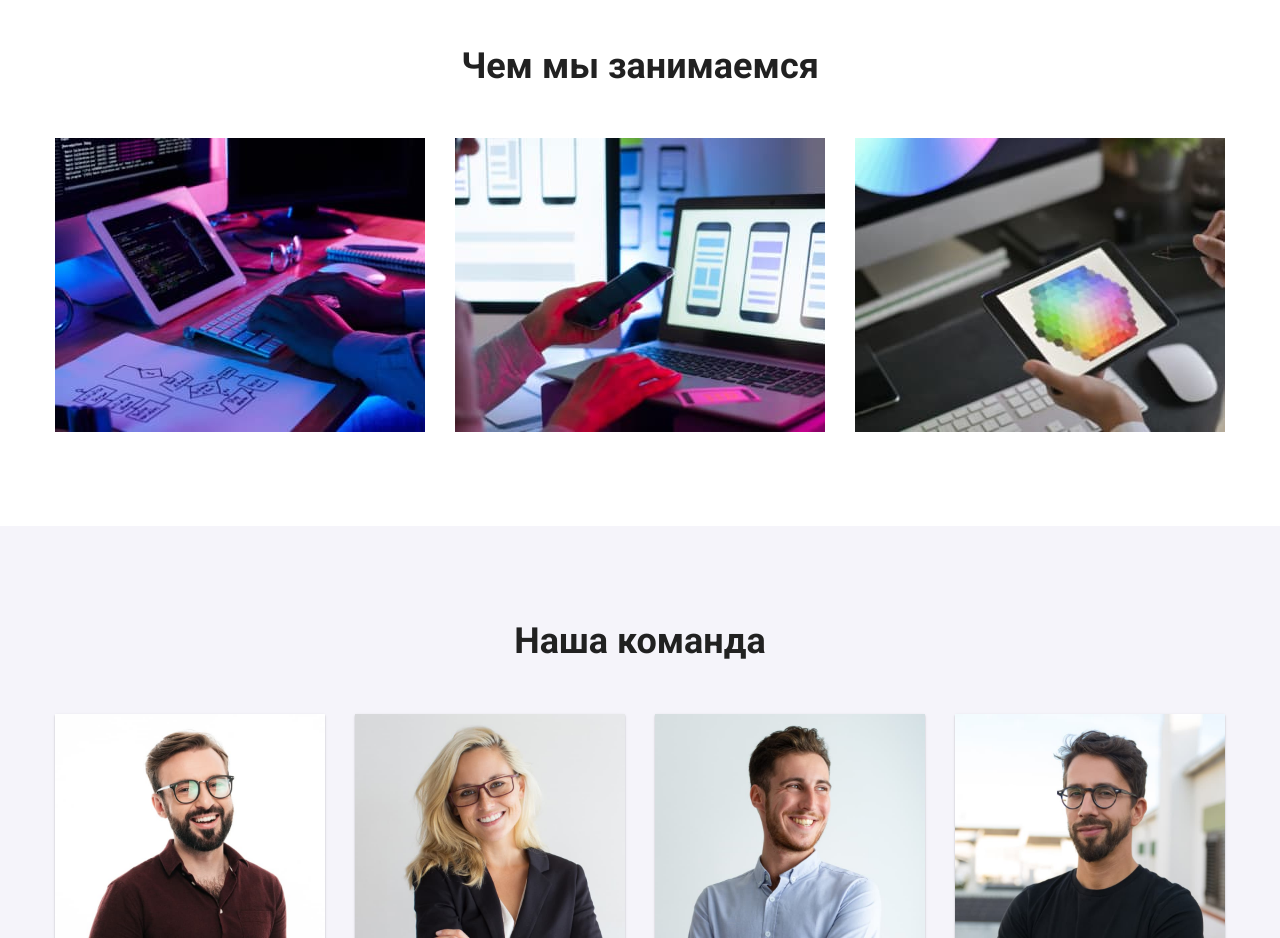
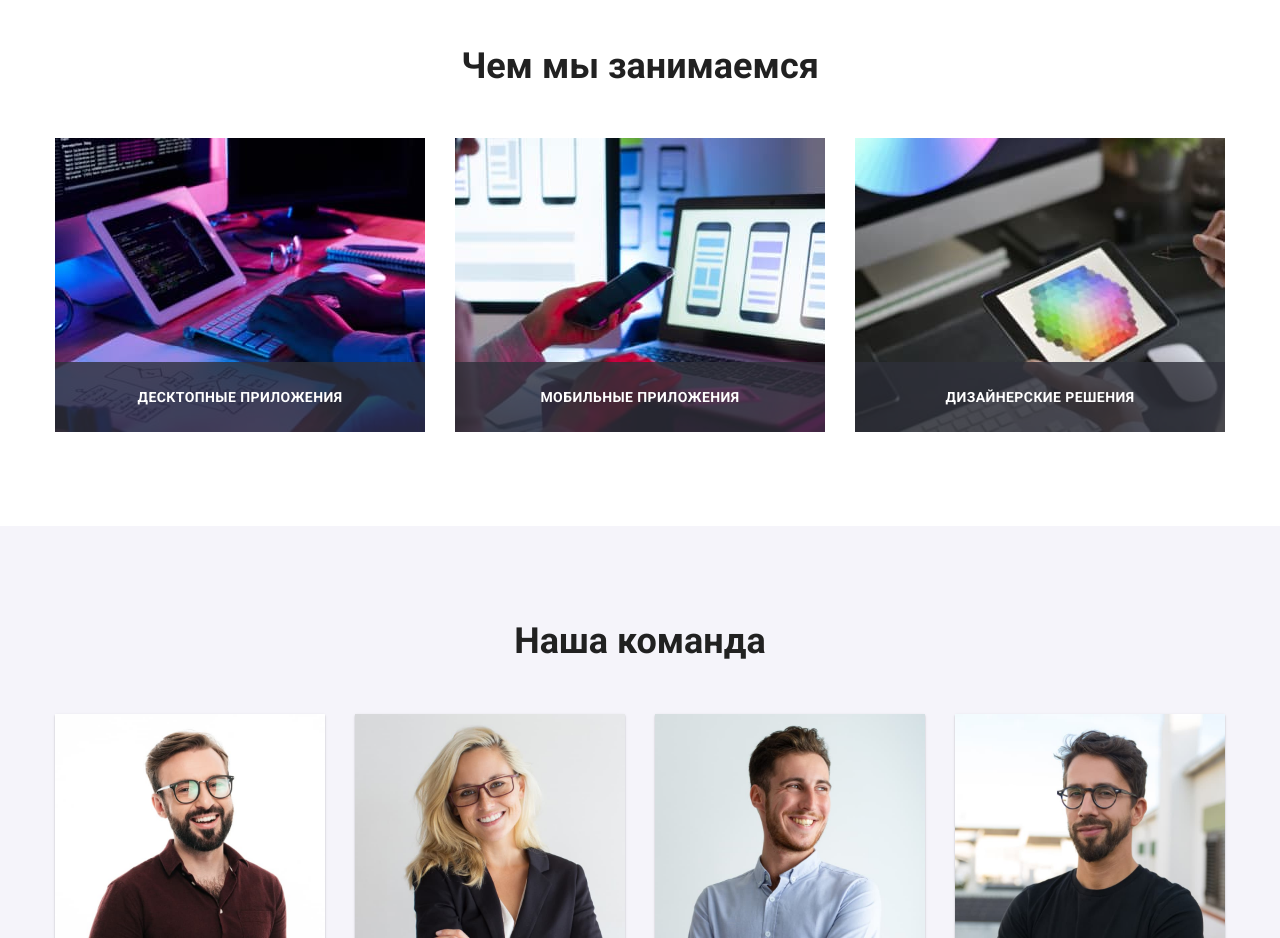
Before and after one commit to Serhii-Filatov/goit-markup-hw-05, a plain HTML site: page index.html in a window 1280 px wide. Shown: the part 1100-2038 px from the top of the page. Drawn offline with nearby package versions, Linux system fonts and the light colour scheme.

Commit message:
Добавил подписи в блок Чем мы занимаемся

```diff
--- a/css/styles.css
+++ b/css/styles.css
@@ -273,6 +273,26 @@ p {
   background-position: center;
 
 }
+
+/* * Модальное окно * */
+/* .backdrop .is-hidden{
+  visibility: hidden;
+  opacity: 0;
+  pointer-events: none;
+}
+
+.backdrop{
+  position: fixed;
+  top: 0;
+  left: 0;
+  width: 100%;
+  height: 100%;
+  background-color: rgba(0, 0, 0, 0.5);
+  opacity: 1;
+  visibility: visible;
+  transition: opacity 250ms cubic-bezier(0.4, 0, 0.2, 1), visibility 250ms cubic-bezier(0.4, 0, 0.2, 1);
+} */
+
 /* *==================================================* */
 
 /* * What are we doing section * */
@@ -340,6 +360,28 @@ p {
   font-weight: 700;
   line-height: 1.2;
 }
+.section-txt-position {
+  display: flex;
+  width: 370px;
+  height: 70px;
+  justify-content: center;
+  align-items: center;
+  position:absolute;
+  bottom: 0;
+
+  color: #FFFFFF;
+  font-weight: 700;
+  font-size: 14px;
+  line-height: 16px;
+  letter-spacing: 0.03em;
+  text-transform: uppercase;
+
+  background: rgba(47, 48, 58, 0.8);
+}
+.position-txt{
+  position:relative;
+}
+
 
 /* * Section images * */
 
--- a/index.html
+++ b/index.html
@@ -74,7 +74,16 @@
             для вашего бизнеса
           </h1>
           <!-- Hero button -->
-          <button class="hero-button" type="button">Заказать услугу</button>
+          <button class="hero-button" type="button" data-modal-open>Заказать услугу</button>
+
+          <!-- TODO Модальное окно -->
+          <!-- <div class="backdrop is-hidden" data-modal-close>
+            <div class="modal" data-modal>
+
+              <button data-modal-close>Закрыть</button>
+            </div>
+
+          </div> -->
         </div>
       </section>
 
@@ -141,30 +150,43 @@
           <h2 class="section-title">Чем мы занимаемся</h2>
           <!-- Section images -->
           <ul class="section-img list">
-            <li>
+
+            <li class="position-txt">
               <img
                 src="./images/studio/studio-box-1.jpg"
                 alt="Человек вводит код программы в компьютер, рядом с ним лежит блок схема."
                 width="370"
                 height="294"
               />
+              <p class="section-txt-position">
+                Десктопные приложения
+              </p>
             </li>
-            <li>
+
+            <li class="position-txt">
               <img
                 src="./images/studio/studio-box-2.jpg"
                 alt="Человек держит телефон, подбирая на ноутбуке вариант обображения макета на мобильном устройстве."
                 width="370"
                 height="294"
               />
+              <p class="section-txt-position">
+                Мобильные приложения
+              </p>
             </li>
-            <li>
+
+            <li class="position-txt">
               <img
                 src="./images/studio/studio-box-3.jpg"
                 alt="Человек выбирает цвет из палитры цветов в планшете на фоне рабочего места."
                 width="370"
                 height="294"
               />
+              <p class="section-txt-position">
+                Дизайнерские решения
+              </p>
             </li>
+
           </ul>
         </div>
       </section>
@@ -591,5 +613,6 @@
         </div>
       </div>
     </footer>
+    <script src="./js/modal.js"></script>
   </body>
 </html>
--- /dev/null
+++ b/js/modal.js
@@ -0,0 +1,14 @@
+(() => {
+    const refs = {
+      openModalBtn: document.querySelector("[data-modal-open]"),
+      closeModalBtn: document.querySelector("[data-modal-close]"),
+      modal: document.querySelector("[data-modal]"),
+    };
+
+    refs.openModalBtn.addEventListener("click", toggleModal);
+    refs.closeModalBtn.addEventListener("click", toggleModal);
+
+    function toggleModal() {
+      refs.modal.classList.toggle("is-hidden");
+    }
+  })();
```
Also changed, not shown: 1 other file.
